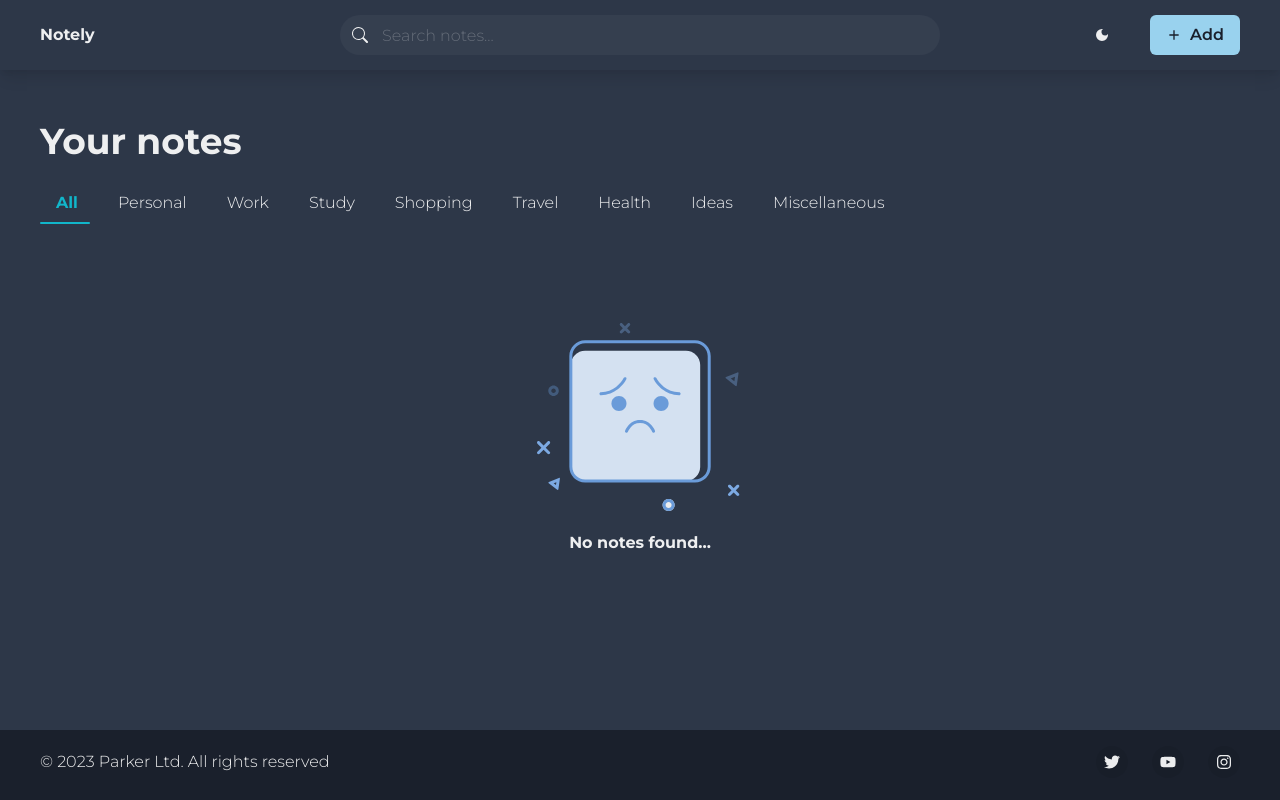
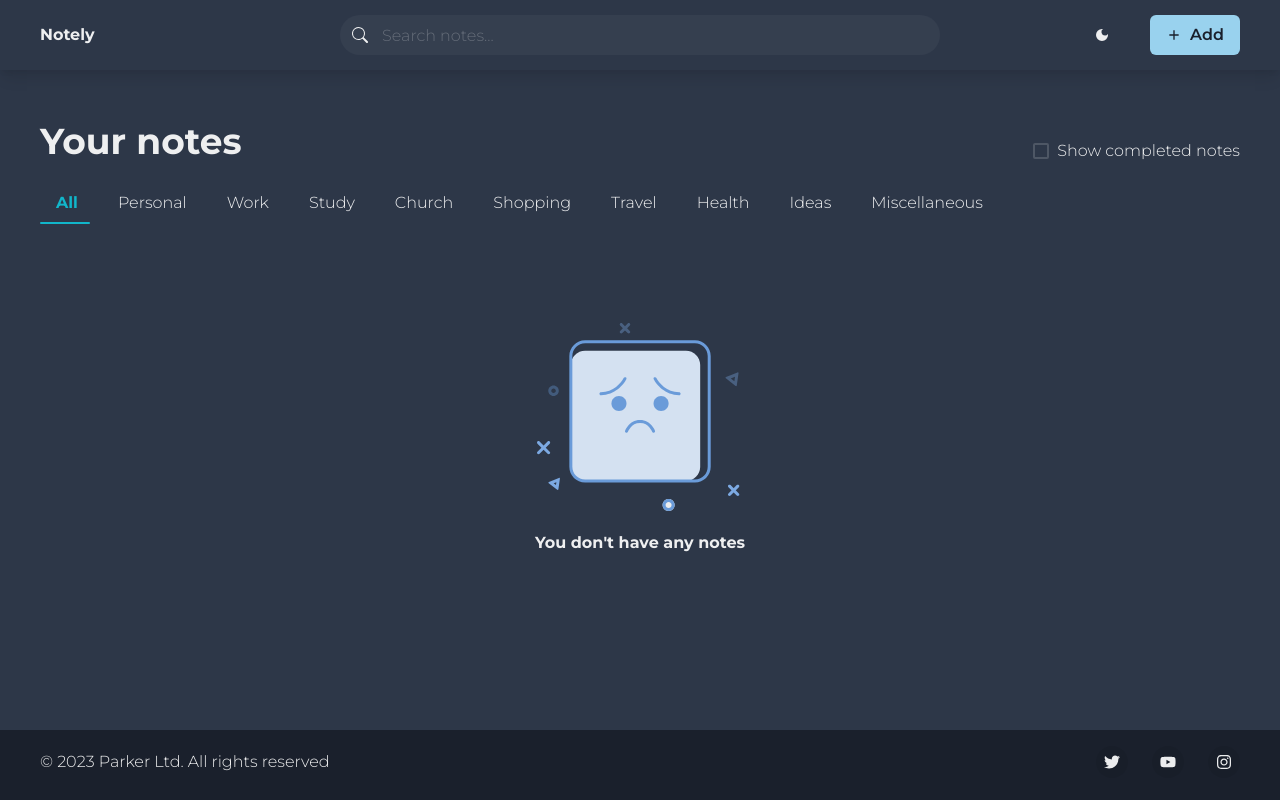
Before and after one commit to PhilParkerA/big-dev-soon-notely-freerun-3zcdnf, a React (Vite) app: page / in a window 1280 px wide. Built offline with nearby package versions, Linux system fonts and the light colour scheme.

Commit message:
implement show completed notes

```diff
--- a/src/App.tsx
+++ b/src/App.tsx
@@ -1,22 +1,33 @@
-import { Box, useColorModeValue } from "@chakra-ui/react";
+import { Box, Flex, Show, Spacer, useColorModeValue } from "@chakra-ui/react";
 import CategoryTabs from "./components/CategoryTabs";
 import Footer from "./components/Footer";
 import HeadingComp from "./components/HeadingComp";
 import NavBar from "./components/NavBar";
+import ShowCompletedCheckBox from "./components/ShowCompletedCheckBox";
 
 function App() {
+
   return (
     <Box bg={useColorModeValue("gray.100", "gray.700")} h={"100%"}>
-      <NavBar/>
+      <NavBar />
       <Box
         mx={"auto"}
-        px={{base: 2, sm: 10}}
+        px={{ base: 2, sm: 10 }}
         my={"50px"}
         maxW={"1600px"}
         className="main-body"
       >
-        <HeadingComp/>
-        <CategoryTabs/>
+        <Flex
+          alignItems={{ base: "center", md: "end" }}
+          direction={{ base: "column", md: "row" }}
+        >
+          <HeadingComp />
+          <Spacer />
+          <Show above="md">
+            <ShowCompletedCheckBox />
+          </Show>
+        </Flex>
+        <CategoryTabs />
       </Box>
       <Footer />
     </Box>
--- a/src/components/AddForm.tsx
+++ b/src/components/AddForm.tsx
@@ -21,7 +21,7 @@ import { FieldValues, useForm } from "react-hook-form";
 import { MdAdd } from "react-icons/md";
 import { v4 as uuidv4 } from "uuid";
 import categories from "../constants/categories";
-import useNotesHook, { Note } from "../hooks/useNotesHook";
+import useNotesHook from "../hooks/useNotesHook";
 
 import { zodResolver } from "@hookform/resolvers/zod";
 import { z } from "zod";
@@ -31,7 +31,7 @@ const schema = z.object({
     .string()
     .min(3, { message: "Title must contain at least 3 characters" })
     .max(40),
-  description: z.string().min(0).max(250),
+  description: z.string().min(0).max(200),
   category: z.enum(categories, {
     errorMap: () => ({ message: "Category is required." }),
   }),
--- a/src/components/CategoryTabs.tsx
+++ b/src/components/CategoryTabs.tsx
@@ -2,7 +2,6 @@ import {
   Center,
   Hide,
   Image,
-  Select,
   Show,
   Tab,
   TabIndicator,
@@ -25,11 +24,32 @@ import { Note } from "../hooks/useNotesHook";
 import NoteCard from "./NoteCard";
 import NoteCardContainer from "./NoteCardContainer";
 import NotesGrid from "./NotesGrid";
+import ShowCompletedCheckBox from "./ShowCompletedCheckBox";
+import TabSelect from "./TabSelect";
+import { useIsChecked } from "../contexts/IsCheckedContext";
+import { useEffect, useState } from "react";
 
 const CategoryTabs = () => {
-  const { notes } = useNotes();
+  const { notes, setNotes } = useNotes();
   const { searchText } = useSearchText();
   const { selectedCategory, setSelectedCategory } = useCategory();
+
+  const { isChecked } = useIsChecked();
+
+  const [originalNotes, setOriginalNotes] = useState(notes);
+
+  useEffect(() => {
+    setOriginalNotes(notes);
+  }, [isChecked ? null : notes]);
+
+  useEffect(() => {
+    if (originalNotes)
+      setNotes((prevNotes) =>
+        isChecked
+          ? prevNotes?.filter((n) => n.completed === true)
+          : originalNotes
+      );
+  }, [isChecked]);
 
   const handleTabChange = (category: number) => {
     setSelectedCategory(category);
@@ -58,20 +78,18 @@ const CategoryTabs = () => {
       variant={"unstyled"}
       index={selectedCategory}
       onChange={handleTabChange}
-
     >
       <Hide below="md">
         <Wrap as={TabList}>
           {categories.map((cat, index) => (
             <WrapItem
-            key={index}
+              key={index}
               display={{ sm: "flex" }}
               width={{ sm: 100, lg: "max-content" }}
               justifyContent={"center"}
             >
               <Tab
-              justifySelf={'center'}
-
+                justifySelf={"center"}
                 _selected={{
                   color: "brand.500",
                   fontWeight: "700",
@@ -94,26 +112,13 @@ const CategoryTabs = () => {
         />
       </Hide>
       <Show below="md">
-        <Select
-          placeholder="All"
-          onChange={(e) =>
-            setSelectedCategory(
-              e.target.value
-                ? categories.findIndex((c) => c === e.target.value)
-                : 0
-            )
-          }
-        >
-          {categories.map(
-            (cat, index) =>
-              index > 0 && (
-                <option key={index} value={cat}>
-                  {cat}
-                </option>
-              )
-          )}
-        </Select>
+        <TabSelect />
       </Show>
+      <Hide above="md">
+        <Center>
+          <ShowCompletedCheckBox />
+        </Center>
+      </Hide>
       <TabPanels>
         {categories.map((cat, index) =>
           index === 0 ? (
@@ -140,7 +145,9 @@ const CategoryTabs = () => {
                       boxSize={"4xs"}
                     />
                     <Text mt={3} fontWeight={"700"}>
-                      No notes found...
+                      {searchText
+                        ? "No notes found ..."
+                        : "You don't have any notes"}
                     </Text>
                   </VStack>
                 </Center>
--- a/src/components/EditForm.tsx
+++ b/src/components/EditForm.tsx
@@ -18,13 +18,12 @@ import {
   useDisclosure,
   useToast,
 } from "@chakra-ui/react";
+import { zodResolver } from "@hookform/resolvers/zod";
 import { useState } from "react";
+import { FieldValues, useForm } from "react-hook-form";
 import { FaPencil } from "react-icons/fa6";
 import categories from "../constants/categories";
-import { useNotes } from "../contexts/notesContext";
 import useNotesHook, { Note } from "../hooks/useNotesHook";
-import { FieldValues, useForm } from "react-hook-form";
-import { zodResolver } from "@hookform/resolvers/zod";
 
 import { z } from "zod";
 
@@ -36,7 +35,7 @@ const schema = z.object({
   title: z
     .string()
     .min(3, { message: "Title must contain at least 3 characters" }),
-  description: z.string().min(0).max(250),
+  description: z.string().min(0).max(200),
   category: z.enum(categories, {
     errorMap: () => ({ message: "Category is required." }),
   }),
@@ -45,7 +44,6 @@ const schema = z.object({
 type FormData = z.infer<typeof schema>;
 
 const EditForm = ({ note }: Props) => {
-  const { notes } = useNotes();
   const { updateNote } = useNotesHook();
   const [hueRotation, setHueRotation] = useState(0);
   const { isOpen, onOpen, onClose } = useDisclosure();
@@ -63,7 +61,6 @@ const EditForm = ({ note }: Props) => {
   const {
     register,
     handleSubmit,
-    reset,
     formState: { errors, isValid },
   } = useForm<FormData>({ resolver: zodResolver(schema) });
 
--- a/src/components/NoteCard.tsx
+++ b/src/components/NoteCard.tsx
@@ -8,9 +8,9 @@ import {
   Tooltip,
   useColorModeValue,
 } from "@chakra-ui/react";
-import { MouseEvent, useRef } from "react";
-import { MdCheckBoxOutlineBlank } from "react-icons/md";
-import { Note } from "../hooks/useNotesHook";
+import { MouseEvent, useRef, useState } from "react";
+import { MdCheckBox, MdCheckBoxOutlineBlank } from "react-icons/md";
+import useNotesHook, { Note } from "../hooks/useNotesHook";
 import Category from "./Category";
 import DeleteForm from "./DeleteForm";
 import EditForm from "./EditForm";
@@ -20,6 +20,8 @@ interface Props {
 }
 
 const NoteCard = ({ note }: Props) => {
+  const { updateNote } = useNotesHook();
+  const [isCompleted, setIsCompleted] = useState(false);
 
   // Create a ref for the button
   const otherButtonRef = useRef<HTMLButtonElement | null>(null);
@@ -53,7 +55,12 @@ const NoteCard = ({ note }: Props) => {
                 variant="solid"
                 bg={"transparent"}
                 aria-label="Done"
-                icon={<MdCheckBoxOutlineBlank />}
+                icon={isCompleted ? <MdCheckBox /> : <MdCheckBoxOutlineBlank />}
+                onClick={() => {
+                  setIsCompleted(!isCompleted);
+                  const updatedNote = { ...note, completed: !note.completed };
+                  updateNote(updatedNote);
+                }}
               />
             </Tooltip>
             <EditForm note={note} />
--- /dev/null
+++ b/src/components/ShowCompletedCheckBox.tsx
@@ -0,0 +1,22 @@
+import { Checkbox } from "@chakra-ui/react";
+import { useIsChecked } from "../contexts/IsCheckedContext";
+import { ChangeEvent } from "react";
+
+const ShowCompletedCheckBox = () => {
+  const { setIsChecked } = useIsChecked();
+
+  const handleChange = (e: ChangeEvent<HTMLInputElement>) =>
+    setIsChecked(e.target.checked);
+
+  return (
+    <Checkbox
+      mt={{ base: 5, md: 0 }}
+      colorScheme="brand"
+      onChange={handleChange}
+    >
+      Show completed notes
+    </Checkbox>
+  );
+};
+
+export default ShowCompletedCheckBox;
--- /dev/null
+++ b/src/components/TabSelect.tsx
@@ -0,0 +1,29 @@
+import { Select } from "@chakra-ui/react";
+import categories from "../constants/categories";
+import { useCategory } from "../contexts/categoryContext";
+
+const TabSelect = () => {
+  const { setSelectedCategory } = useCategory();
+
+  return (
+    <Select
+      placeholder="All"
+      onChange={(e) =>
+        setSelectedCategory(
+          e.target.value ? categories.findIndex((c) => c === e.target.value) : 0
+        )
+      }
+    >
+      {categories.map(
+        (cat, index) =>
+          index > 0 && (
+            <option key={index} value={cat}>
+              {cat}
+            </option>
+          )
+      )}
+    </Select>
+  );
+};
+
+export default TabSelect;
--- a/src/constants/categories.ts
+++ b/src/constants/categories.ts
@@ -3,6 +3,7 @@ const categories = [
   "Personal",
   "Work",
   "Study",
+  "Church",
   "Shopping",
   "Travel",
   "Health",
--- /dev/null
+++ b/src/contexts/IsCheckedContext.tsx
@@ -0,0 +1,36 @@
+import {
+    ReactNode,
+    createContext,
+    useContext,
+    useState,
+    Dispatch,
+    SetStateAction,
+  } from "react";
+
+  interface IsCheckedContextType {
+    isChecked: boolean;
+    setIsChecked: Dispatch<SetStateAction<boolean>>;
+  }
+
+  interface Props {
+    children: ReactNode;
+  }
+
+  const IsCheckedContext = createContext<IsCheckedContextType | null>(null);
+
+  export const useIsChecked = () => {
+    const context = useContext(IsCheckedContext);
+    if (!context) {
+      throw new Error("useIsChecked must be used within a IsCheckedProvider");
+    }
+    return context;
+  };
+
+  export const IsCheckedProvider = ({ children }: Props) => {
+    const [isChecked, setIsChecked] = useState<boolean>(false);
+    return (
+      <IsCheckedContext.Provider value={{ isChecked, setIsChecked }}>
+        {children}
+      </IsCheckedContext.Provider>
+    );
+  };
--- a/src/main.tsx
+++ b/src/main.tsx
@@ -7,16 +7,19 @@ import theme from "./theme.ts";
 import { NotesProvider } from "./contexts/notesContext";
 import { CategoryProvider } from "./contexts/categoryContext.tsx";
 import { SearchTextProvider } from "./contexts/searchTextContext.tsx";
+import { IsCheckedProvider } from "./contexts/IsCheckedContext.tsx";
 
 ReactDOM.createRoot(document.getElementById("root")!).render(
   <React.StrictMode>
     <ChakraProvider theme={theme}>
       <SearchTextProvider>
-        <NotesProvider>
-          <CategoryProvider>
-            <App />
-          </CategoryProvider>
-        </NotesProvider>
+        <IsCheckedProvider>
+          <NotesProvider>
+            <CategoryProvider>
+              <App />
+            </CategoryProvider>
+          </NotesProvider>
+        </IsCheckedProvider>
       </SearchTextProvider>
     </ChakraProvider>
   </React.StrictMode>
```
